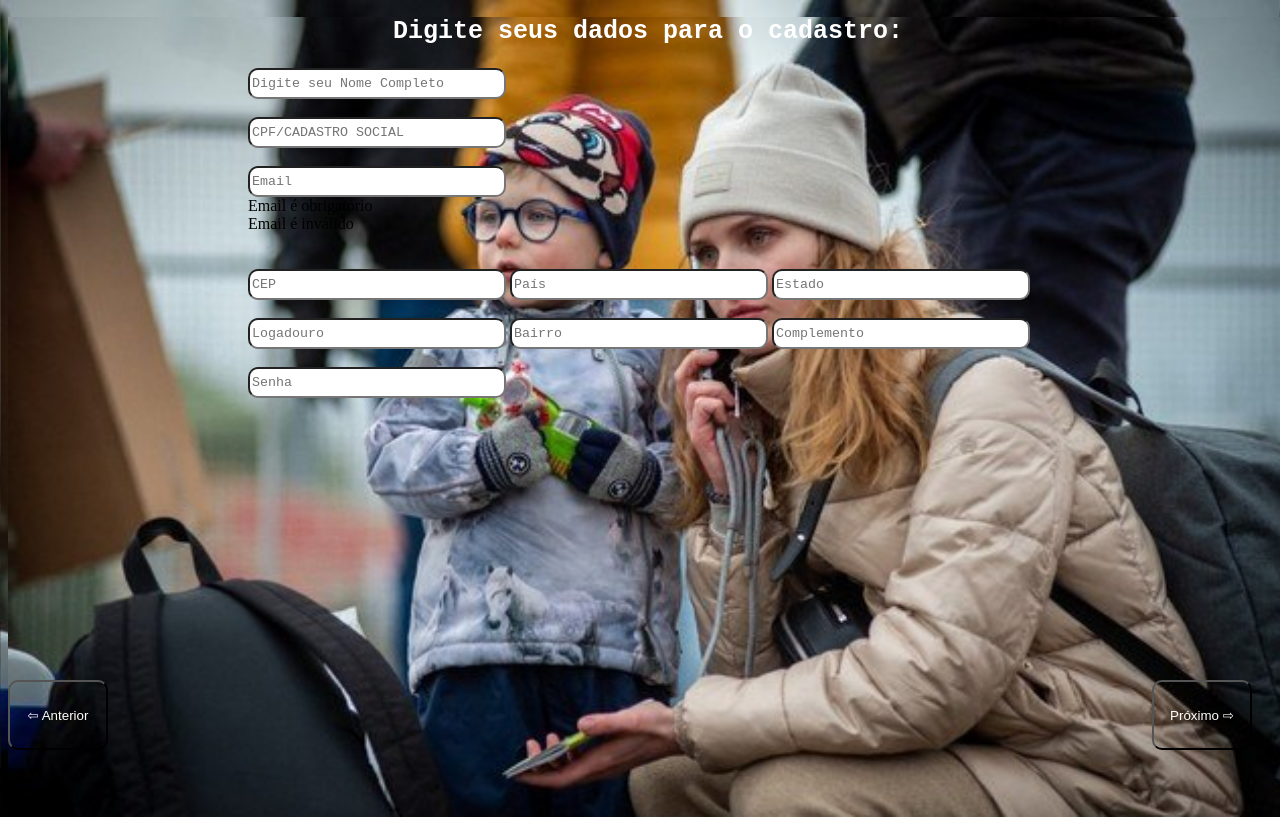
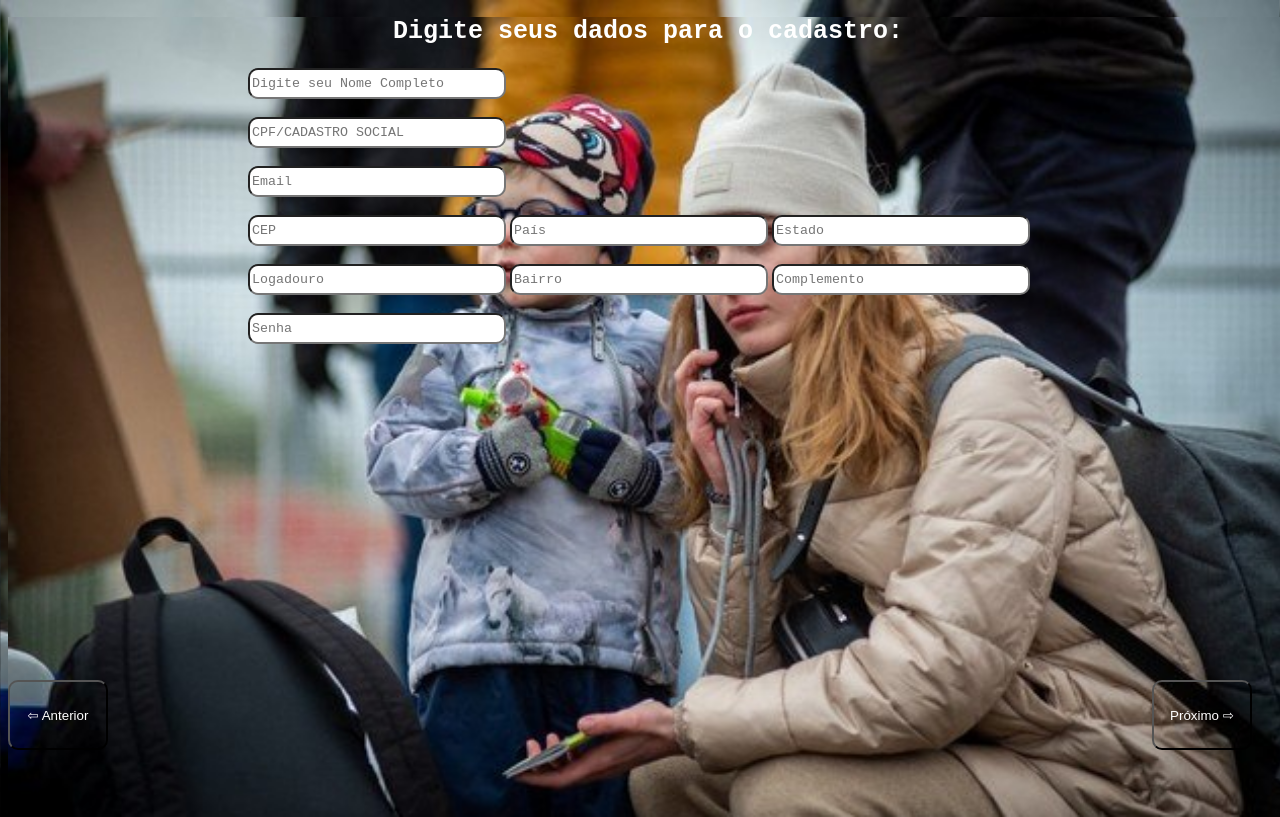
Before and after one commit to IgorPeli/teladecadastro, a plain HTML site: page index.html in a window 1280 px wide. Drawn offline with Linux system fonts and the light colour scheme.

Commit message:
Update index.html

```diff
--- a/index.html
+++ b/index.html
@@ -19,8 +19,6 @@
 <input type="text" name="cpf" id="cpf"  placeholder="CPF/CADASTRO SOCIAL" class="c1" required><br><br>
 <div>
 <input type="email" name="email" id="email" placeholder="Email"  class="c1" required>
-<div class="error" id="email-required-error">Email é obrigatório</div>
-<div class="error" id="email-invalid-error">Email é inválido</div>
 
 <br><br>
 </div>
```
